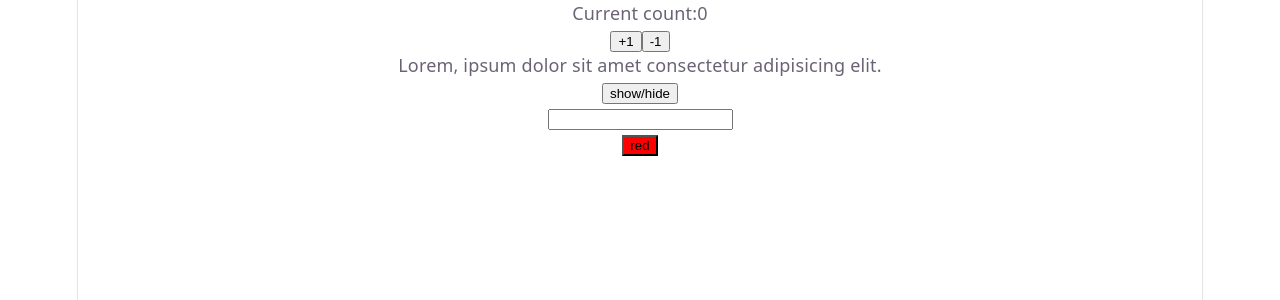
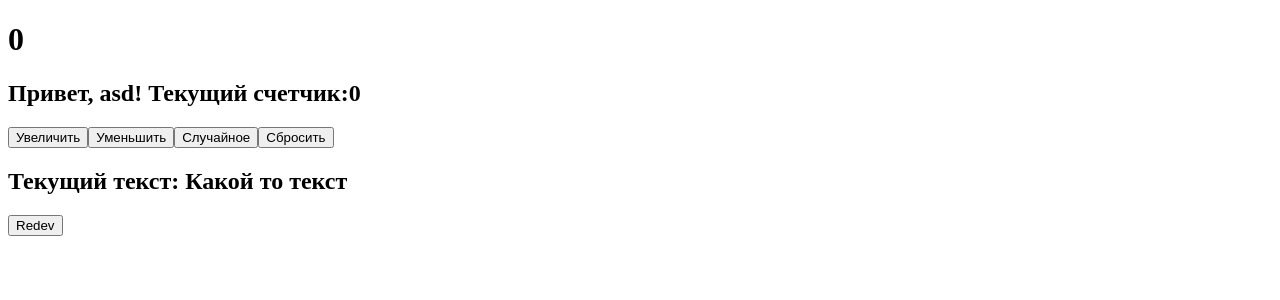
Before and after one commit to marcvechen/React-Redux-RTK, a React (Vite) app: page / in a window 1280 px wide. Shown: the top 300 px of the page. Built offline with nearby package versions, Linux system fonts and the light colour scheme.

Commit message:
Задание 2 Тема 1.3 state

```diff
--- /dev/null
+++ b/src/ChildComponent.jsx
@@ -0,0 +1,13 @@
+import React, { useState } from "react";
+import Counter from "./ParentComponent";
+
+function Hello({ name, count }) {
+  return (
+    <div>
+      <h2>
+        Привет, {name}! Текущий счетчик:{count}
+      </h2>
+    </div>
+  );
+}
+export default Hello;
--- a/src/Color.jsx
+++ /dev/null
@@ -1,18 +0,0 @@
-import React, { useState } from "react";
-
-function Color() {
-  const [color, setColor] = useState("red");
-  return (
-    <div>
-      <button
-        style={{ backgroundColor: color }}
-        onClick={() =>
-          setColor((prevColor) => (prevColor === "blue" ? "red" : "blue"))
-        }
-      >
-        {color}
-      </button>
-    </div>
-  );
-}
-export default Color;
--- a/src/Counter.jsx
+++ /dev/null
@@ -1,14 +0,0 @@
-import React, { useState } from "react";
-
-function Counter() {
-  const [count, setCount] = useState(0);
-  return (
-    <div>
-      <p>Current count:{count}</p>
-      <button onClick={() => setCount((prevCount) => prevCount + 1)}>+1</button>
-      <button onClick={() => setCount((prevCount) => prevCount - 1)}>-1</button>
-    </div>
-  );
-}
-
-export default Counter;
--- a/src/Input.jsx
+++ /dev/null
@@ -1,16 +0,0 @@
-import React, { useState } from "react";
-
-function Input() {
-  const [input, setInput] = useState("");
-  return (
-    <div>
-      <input
-        onChange={(e) => setInput(e.target.value)}
-        value={input}
-        type="text"
-      />
-      {<p>{input}</p>}
-    </div>
-  );
-}
-export default Input;
--- /dev/null
+++ b/src/ParentComponent.jsx
@@ -0,0 +1,35 @@
+import React, { useState } from "react";
+import Hello from "./ChildComponent";
+function Counter() {
+  const [count, setCount] = useState(0);
+
+  return (
+    <div>
+      <h1>{count}</h1>
+      <Hello name="asd" count={count} />
+      <button onClick={() => setCount((prevCount) => prevCount + 1)}>
+        Увеличить
+      </button>
+      <button
+        onClick={() =>
+          setCount((prevCount) => {
+            if (prevCount > 0) {
+              return prevCount - 1;
+            } else {
+              return 0;
+            }
+          })
+        }
+      >
+        Уменьшить
+      </button>
+      <button
+        onClick={() => setCount(() => Math.floor(Math.random() * 10 + 1))}
+      >
+        Случайное
+      </button>
+      <button onClick={() => setCount(() => 0)}>Сбросить</button>
+    </div>
+  );
+}
+export default Counter;
--- a/src/ShowHide.jsx
+++ /dev/null
@@ -1,18 +0,0 @@
-import React, { useState } from "react";
-
-function ShowHide() {
-  const [show, setShow] = useState(true);
-  return (
-    <div>
-      {show && <p>Lorem, ipsum dolor sit amet consectetur adipisicing elit.</p>}
-      <button
-        onClick={() =>
-          setShow((prevShow) => (prevShow === true ? false : true))
-        }
-      >
-        show/hide
-      </button>
-    </div>
-  );
-}
-export default ShowHide;
--- /dev/null
+++ b/src/SiblingComponent.jsx
@@ -0,0 +1,12 @@
+import React, { useState } from "react";
+
+function Redev() {
+  const [text, setText] = useState("Какой то текст");
+  return (
+    <div>
+      <h2>Текущий текст: {text}</h2>
+      <button onClick={() => setText((prevText) => "REDEV")}>Redev</button>
+    </div>
+  );
+}
+export default Redev;
--- a/src/index.css
+++ /dev/null
@@ -1,111 +0,0 @@
-:root {
-  --text: #6b6375;
-  --text-h: #08060d;
-  --bg: #fff;
-  --border: #e5e4e7;
-  --code-bg: #f4f3ec;
-  --accent: #aa3bff;
-  --accent-bg: rgba(170, 59, 255, 0.1);
-  --accent-border: rgba(170, 59, 255, 0.5);
-  --social-bg: rgba(244, 243, 236, 0.5);
-  --shadow:
-    rgba(0, 0, 0, 0.1) 0 10px 15px -3px, rgba(0, 0, 0, 0.05) 0 4px 6px -2px;
-
-  --sans: system-ui, "Segoe UI", Roboto, sans-serif;
-  --heading: system-ui, "Segoe UI", Roboto, sans-serif;
-  --mono: ui-monospace, Consolas, monospace;
-
-  font: 18px/145% var(--sans);
-  letter-spacing: 0.18px;
-  color-scheme: light dark;
-  color: var(--text);
-  background: var(--bg);
-  font-synthesis: none;
-  text-rendering: optimizeLegibility;
-  -webkit-font-smoothing: antialiased;
-  -moz-osx-font-smoothing: grayscale;
-
-  @media (max-width: 1024px) {
-    font-size: 16px;
-  }
-}
-
-@media (prefers-color-scheme: dark) {
-  :root {
-    --text: #9ca3af;
-    --text-h: #f3f4f6;
-    --bg: #16171d;
-    --border: #2e303a;
-    --code-bg: #1f2028;
-    --accent: #c084fc;
-    --accent-bg: rgba(192, 132, 252, 0.15);
-    --accent-border: rgba(192, 132, 252, 0.5);
-    --social-bg: rgba(47, 48, 58, 0.5);
-    --shadow:
-      rgba(0, 0, 0, 0.4) 0 10px 15px -3px, rgba(0, 0, 0, 0.25) 0 4px 6px -2px;
-  }
-
-  #social .button-icon {
-    filter: invert(1) brightness(2);
-  }
-}
-
-body {
-  margin: 0;
-}
-
-#root {
-  width: 1126px;
-  max-width: 100%;
-  margin: 0 auto;
-  text-align: center;
-  border-inline: 1px solid var(--border);
-  min-height: 100svh;
-  display: flex;
-  flex-direction: column;
-  box-sizing: border-box;
-}
-
-h1,
-h2 {
-  font-family: var(--heading);
-  font-weight: 500;
-  color: var(--text-h);
-}
-
-h1 {
-  font-size: 56px;
-  letter-spacing: -1.68px;
-  margin: 32px 0;
-  @media (max-width: 1024px) {
-    font-size: 36px;
-    margin: 20px 0;
-  }
-}
-h2 {
-  font-size: 24px;
-  line-height: 118%;
-  letter-spacing: -0.24px;
-  margin: 0 0 8px;
-  @media (max-width: 1024px) {
-    font-size: 20px;
-  }
-}
-p {
-  margin: 0;
-}
-
-code,
-.counter {
-  font-family: var(--mono);
-  display: inline-flex;
-  border-radius: 4px;
-  color: var(--text-h);
-}
-
-code {
-  font-size: 15px;
-  line-height: 135%;
-  padding: 4px 8px;
-  background: var(--code-bg);
-}
--- a/src/main.jsx
+++ b/src/main.jsx
@@ -1,17 +1,11 @@
 import { StrictMode } from "react";
 import { createRoot } from "react-dom/client";
-import "./index.css";
-// import App from "./App.jsx";
-import Counter from "./Counter.jsx";
-import ShowHide from "./ShowHide.jsx";
-import Input from "./Input.jsx";
-import Color from "./Color.jsx";
-
+import Counter from "./ParentComponent";
+import Hello from "./ChildComponent";
+import Redev from "./SiblingComponent";
 createRoot(document.getElementById("root")).render(
   <StrictMode>
     <Counter />
-    <ShowHide />
-    <Input />
-    <Color />
+    <Redev />
   </StrictMode>,
 );
```
Also changed, not shown: src/App.css (deleted, +0 -184 lines), src/App.jsx (deleted, +0 -10 lines).
